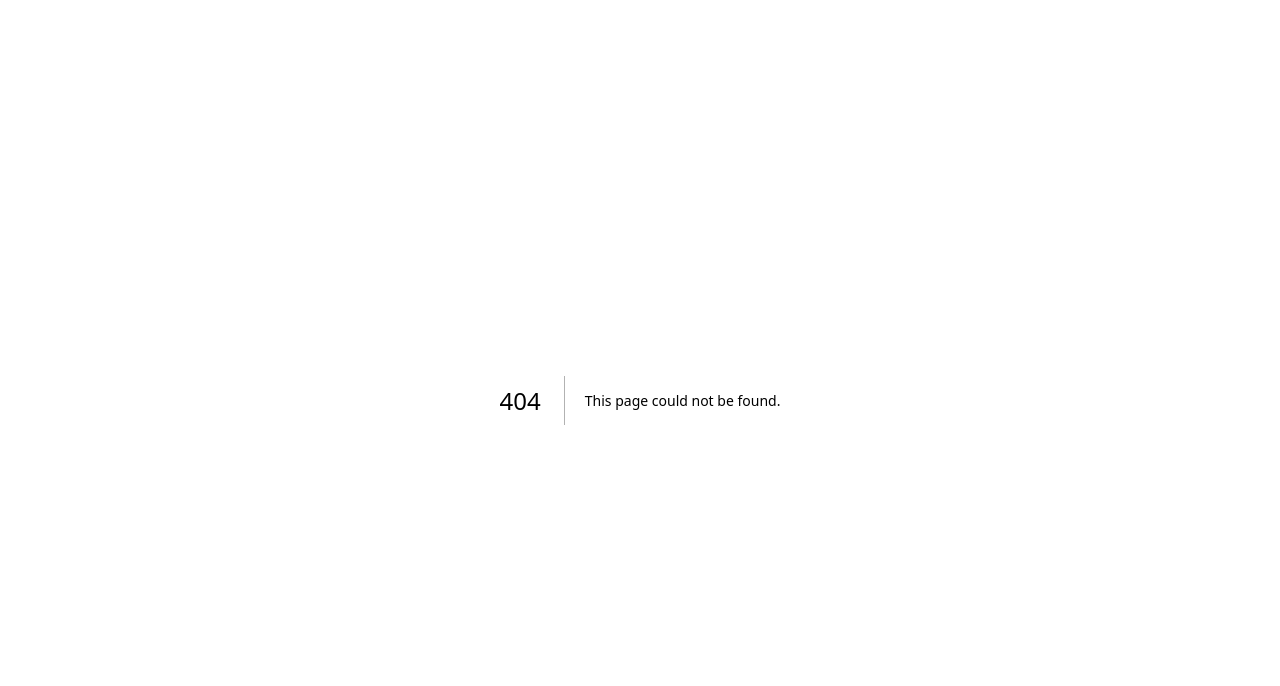
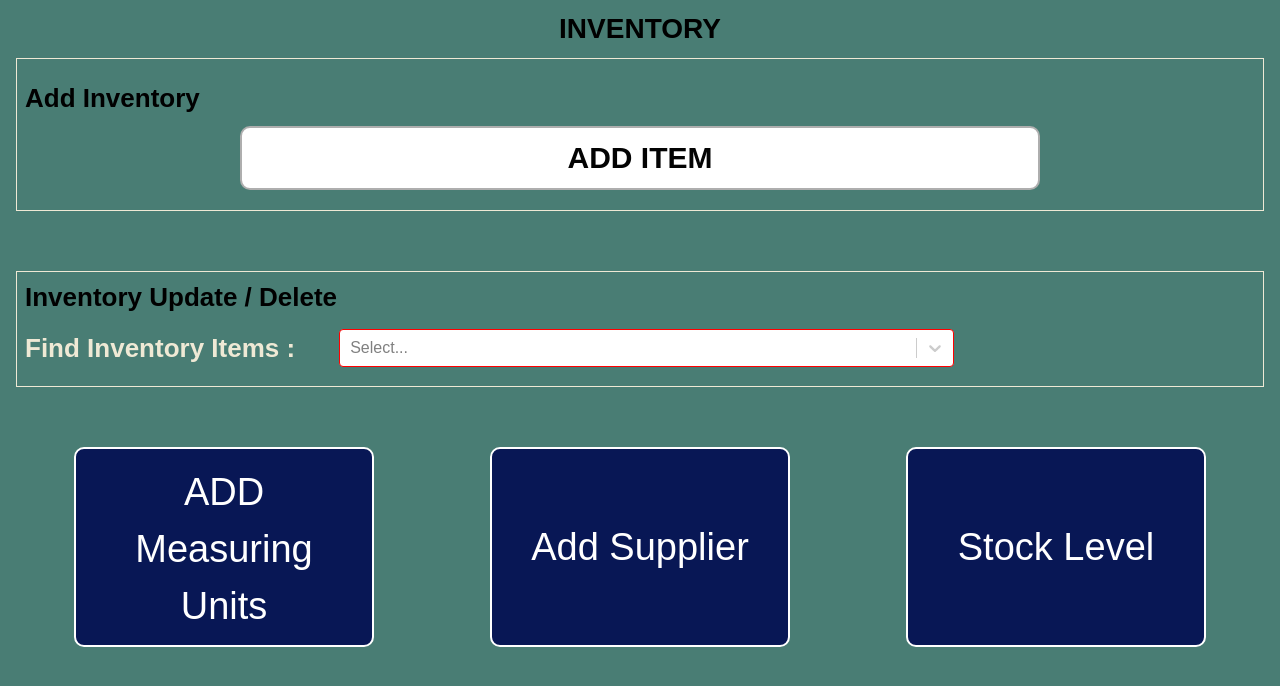
Before and after one commit to SasithDuleepa/Retail-POS, a Next.js app: page /inventory in a window 1280 px wide. Before the commit this address had no page. Shown: the top 686 px of the page. Built offline with nearby package versions, Linux system fonts and the light colour scheme.

Commit message:
inventory

```diff
--- a/src/app/globals.css
+++ b/src/app/globals.css
@@ -1,10 +1,14 @@
 @import "tailwindcss";
 
 :root {
-  --background: #ffffff;
-  --foreground: #171717;
+  --background: #497d74;
+  --foreground: #efe9d5;
+
+  --color-text: #000000;
+  --color-border: ;
 
   --container-bg: #27445d;
+
   --color-green: #045413;
   --color-red: #6a0606;
   --color-blue: #081755;
@@ -19,8 +23,9 @@
 
 @media (prefers-color-scheme: dark) {
   :root {
-    --background: #0a0a0a;
-    --foreground: #ededed;
+    --background: #27445d;
+    --foreground: #71bbb2;
+    --color-text: #ffffff;
   }
 }
 
@@ -30,10 +35,15 @@ body {
   font-family: Arial, Helvetica, sans-serif;
 }
 
+.header {
+  font-size: 28px;
+  font-weight: 600;
+  color: var(--color-text);
+}
 .title {
   font-size: 26px;
   font-weight: 600;
-  color: black;
+  color: var(--color-text);
 }
 .label {
   font-size: 26px;
@@ -57,13 +67,15 @@ body {
 
 .btn {
   border: 2px solid rgba(0, 0, 0, 0.318);
+  background-color: #ffffff;
   color: #030303;
   border-radius: 10px;
   padding: 10px 20px;
 
   font-weight: 600;
   &&:hover {
-    border: 2px solid rgb(255, 0, 0);
+    border: 2px solid rgb(0, 0, 0);
+    background-color: #ffffff8d;
   }
   &&:focus {
     border: 2px solid rgb(255, 255, 255);
@@ -93,3 +105,20 @@ body {
   padding: 10px 20px;
   border-radius: 10px;
 }
+
+.option-btn {
+  border: 2px solid rgb(255, 255, 255);
+  border-radius: 10px;
+  background-color: #081755;
+  color: #ffffff;
+  font-size: 38px;
+  padding: 15px 30px;
+  width: 300px;
+  height: 200px;
+  transition: 0.4s;
+
+  &&:hover {
+    background-color: #00197e;
+    color: #f8f8f8;
+  }
+}
--- /dev/null
+++ b/src/app/inventory/page.tsx
@@ -0,0 +1,44 @@
+"use client"
+import React from 'react';
+import Select from "react-select";
+
+export default function Inventory() {
+  const options = [
+    { value: "chocolate", label: "Chocolate" },
+    { value: "strawberry", label: "Strawberry" },
+    { value: "vanilla", label: "Vanilla" },
+  ];
+  return (
+    <div className='px-4'>
+      <p className=' header text-center my-2'>INVENTORY</p>
+
+      <div className='border px-2 py-5 w-full flex flex-col items-center'>
+        <p className='title text-left w-full'>Add Inventory </p>
+        <button className='mt-2 btn bg-amber-50 w-[800px] h-16 text-3xl '>ADD ITEM</button>
+      </div>
+
+      <div className='border p-2 my-15 py-1.5'>
+        <p className='title'>Inventory Update / Delete</p>
+        <div className='flex justify-start gap-x-11 my-3'>
+            <p className='label'>Find Inventory Items :</p>
+            <Select
+                  className="w-3/6"
+                  options={options}
+                  styles={{
+                    control: (baseStyles, state) => ({
+                      ...baseStyles,
+                      borderColor: state.isFocused ? "grey" : "red",
+                    }),
+                  }}
+                />
+        </div>
+      </div>
+
+      <div className='flex justify-around items-center w-full my-10'>
+        <button className='option-btn'>ADD Measuring Units</button>
+        <button className='option-btn'>Add Supplier</button>
+        <button className='option-btn'>Stock Level</button>
+      </div>
+    </div>
+  )
+}
```
